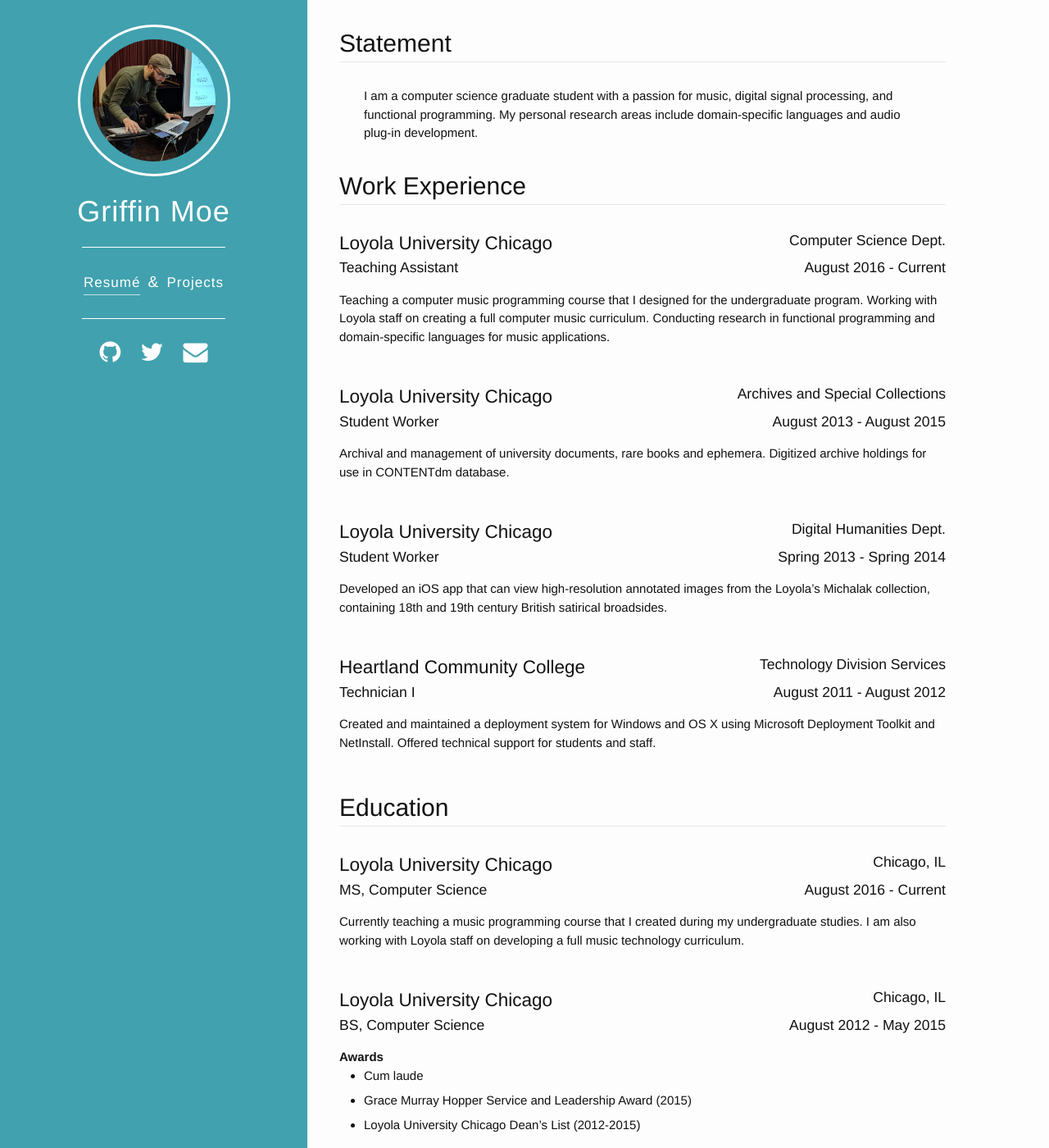
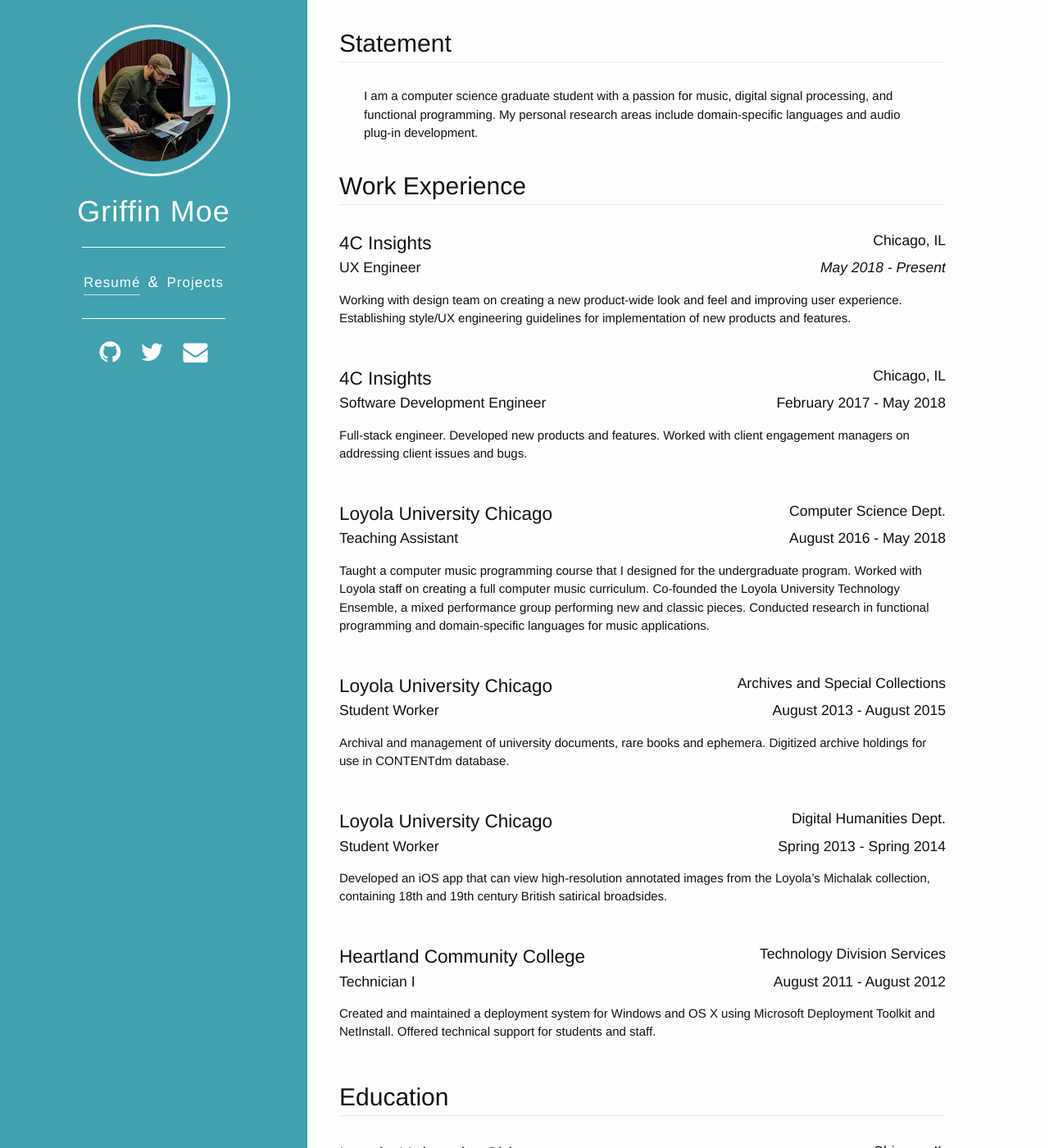
Before and after one commit to gmoe/gmoe.github.io, a Jekyll site: the page built from index.html, in a window 1280 px wide and 1400 px high. Shown: the whole window at 82% size. Built offline with Jekyll 4.4.1, drawn with Linux system fonts in a browser that asks for light colours; some of the changed text lies outside the part shown.

Commit message:
Update resume (June 2018)

```diff
--- a/_data/resume.yml
+++ b/_data/resume.yml
@@ -8,7 +8,8 @@ education:
     school: Loyola University Chicago
     location: Chicago, IL
     degree: MS, Computer Science
-    duration: August 2016 - Current
+    duration: August 2016 - Present
+    current: true
     description: >
       Currently teaching a music programming course that I created during my
       undergraduate studies. I am also working with Loyola staff on developing a
@@ -37,16 +38,36 @@ education:
       Toolkit and Netboot.
 workExperience:
   - work1:
+    employer: 4C Insights
+    location: Chicago, IL
+    title: UX Engineer
+    duration: May 2018 - Present
+    current: true
+    description: >
+      Working with design team on creating a new product-wide look and feel and
+      improving user experience. Establishing style/UX engineering guidelines
+      for implementation of new products and features.
+  - work2:
+    employer: 4C Insights
+    location: Chicago, IL
+    title: Software Development Engineer
+    duration: February 2017 - May 2018
+    description: >
+      Full-stack engineer. Developed new products and features. Worked with
+      client engagement managers on addressing client issues and bugs.
+  - work3:
     employer: Loyola University Chicago
     location: Computer Science Dept.
     title: Teaching Assistant
-    duration: August 2016 - Current
+    duration: August 2016 - May 2018
     description: >
-      Teaching a computer music programming course that I designed for the
-      undergraduate program. Working with Loyola staff on creating a full
-      computer music curriculum. Conducting research in functional
-      programming and domain-specific languages for music applications.
-  - work2:
+      Taught a computer music programming course that I designed for the
+      undergraduate program. Worked with Loyola staff on creating a full
+      computer music curriculum. Co-founded the Loyola University Technology
+      Ensemble, a mixed performance group performing new and classic pieces.
+      Conducted research in functional programming and domain-specific
+      languages for music applications.
+  - work4:
     employer: Loyola University Chicago
     location: Archives and Special Collections
     title: Student Worker
@@ -54,7 +75,7 @@ workExperience:
     description: >
       Archival and management of university documents, rare books and
       ephemera. Digitized archive holdings for use in CONTENTdm database.
-  - work3:
+  - work5:
     employer: Loyola University Chicago
     location: Digital Humanities Dept.
     title: Student Worker
@@ -63,7 +84,7 @@ workExperience:
       Developed an iOS app that can view high-resolution annotated images
       from the Loyola’s Michalak collection, containing 18th and 19th
       century British satirical broadsides.
-  - work4:
+  - work6:
     employer: Heartland Community College
     location: Technology Division Services
     title: Technician I
```
